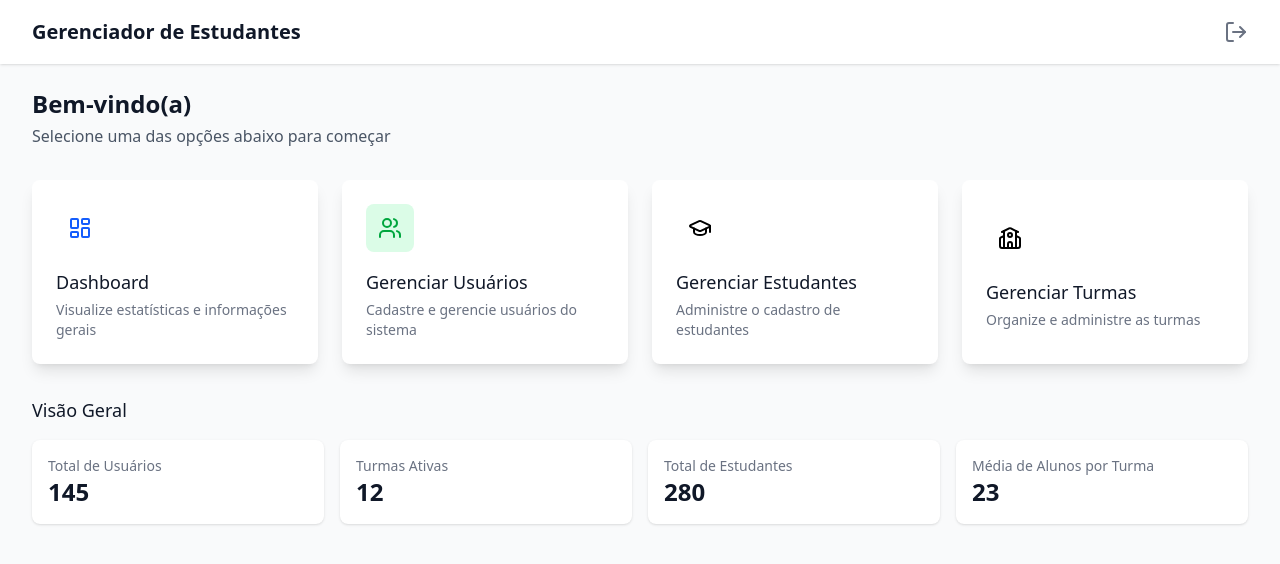
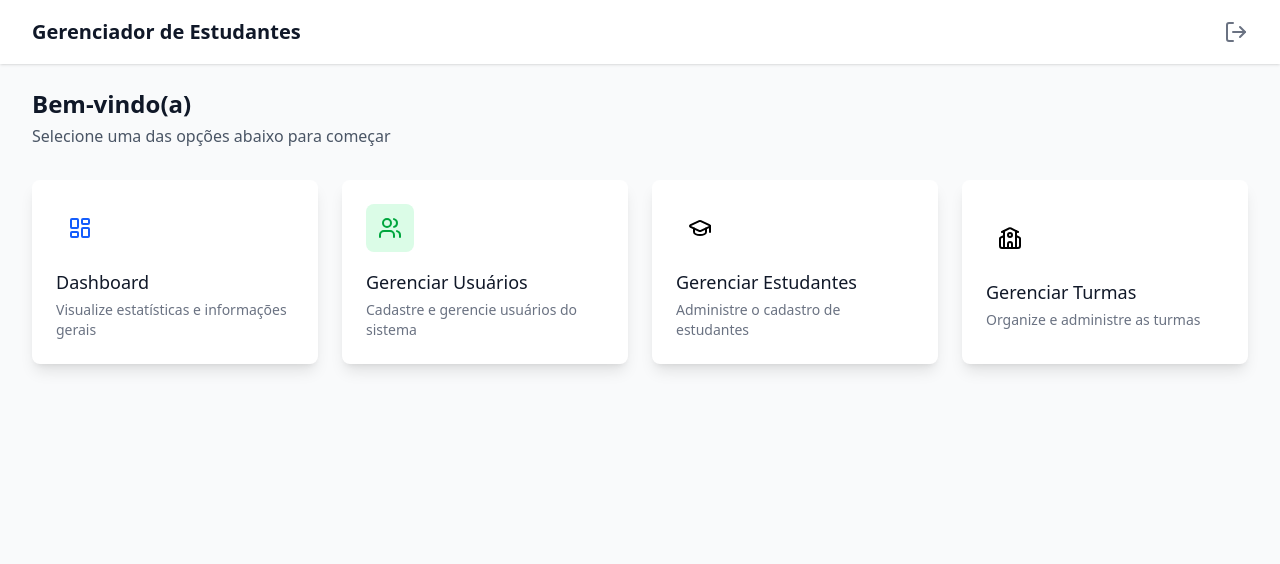
Before and after one commit to wendersoon/student-manager, a React (Vite) app in the folder frontend/: page /home in a window 1280 px wide. Shown: the top 564 px of the page. Built offline with nearby package versions, Linux system fonts and the light colour scheme; sample sign-in values are in the browser's storage.

Commit message:
removido estatisticas da página inicial

```diff
--- a/frontend/src/pages/home/index.jsx
+++ b/frontend/src/pages/home/index.jsx
@@ -126,29 +126,6 @@ const Home = () => {
             )
           })}
         </div>
-
-        {/* Quick Stats */}
-        <div className="mt-8">
-          <h3 className="text-lg font-medium text-gray-900 mb-4">Visão Geral</h3>
-          <div className="grid grid-cols-1 md:grid-cols-4 gap-4">
-            <div className="bg-white p-4 rounded-lg shadow">
-              <p className="text-sm text-gray-500">Total de Usuários</p>
-              <p className="text-2xl font-bold text-gray-900">145</p>
-            </div>
-            <div className="bg-white p-4 rounded-lg shadow">
-              <p className="text-sm text-gray-500">Turmas Ativas</p>
-              <p className="text-2xl font-bold text-gray-900">12</p>
-            </div>
-            <div className="bg-white p-4 rounded-lg shadow">
-              <p className="text-sm text-gray-500">Total de Estudantes</p>
-              <p className="text-2xl font-bold text-gray-900">280</p>
-            </div>
-            <div className="bg-white p-4 rounded-lg shadow">
-              <p className="text-sm text-gray-500">Média de Alunos por Turma</p>
-              <p className="text-2xl font-bold text-gray-900">23</p>
-            </div>
-          </div>
-        </div>
       </main>
     </div>
   );
```
